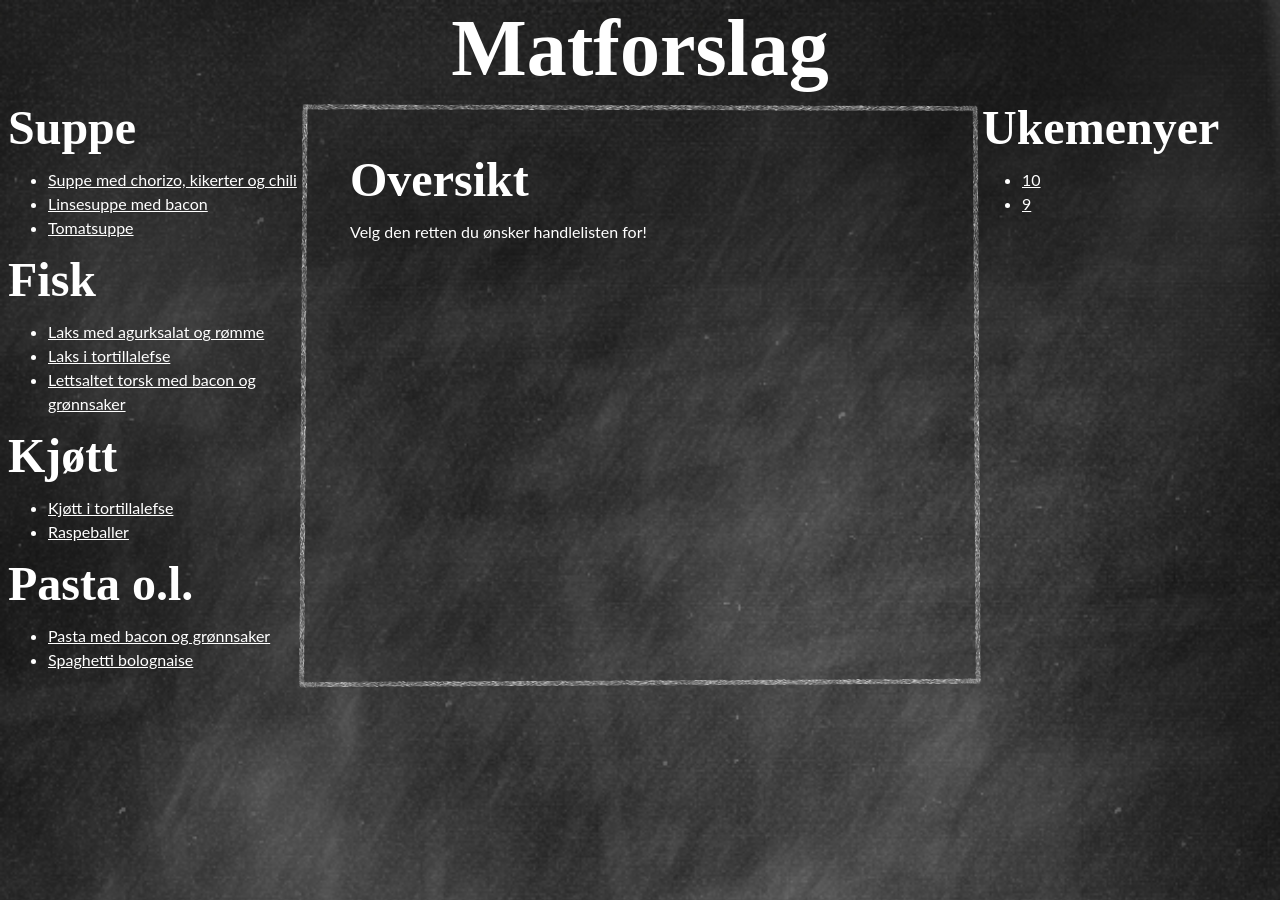
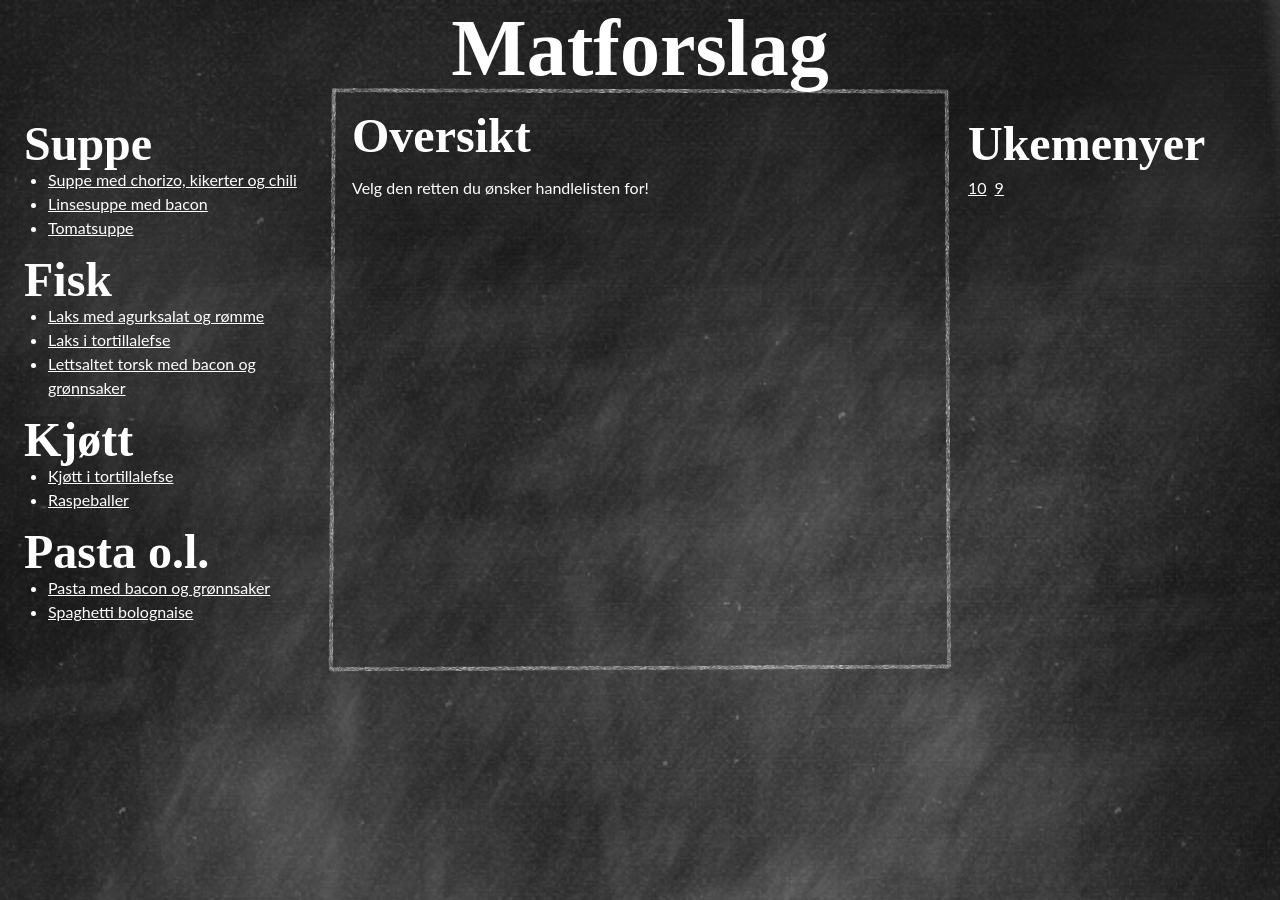
Before and after one commit to arejoh/matforslag, a Jekyll site: the page built from index.md, in a window 1280 px wide. Built offline with Jekyll 4.4.1, drawn with Linux system fonts in a browser that asks for light colours.

Commit message:
More styling

```diff
--- a/_sass/_article.scss
+++ b/_sass/_article.scss
@@ -1,6 +1,7 @@
 article {
-  border: solid 20px;
+  border: solid 1rem;
   border-image: url(../img/border.png) 60 stretch;
   color: #fff;
-  padding: 2em;
+  margin: 0;
+  padding: 0.5rem;
 }
--- /dev/null
+++ b/_sass/_base.scss
@@ -0,0 +1,29 @@
+body {
+  background: url(../img/chalkboard-black.jpg);
+  background-size: cover;
+}
+body,
+a {
+  color: #fff;
+}
+ul {
+  margin: 0 0 1rem;
+  padding: 0 0 0 1.5rem;
+}
+nav {
+  padding: 1.5rem;
+}
+section {
+  margin: 0 0 1rem;
+}
+h1 {
+  margin: 0;
+}
+.week-menus {
+  ul {
+    padding: 0;
+  }
+  li {
+    padding: 0.5rem 0.5rem 0.5rem 0;
+  }
+}
--- a/_sass/_layout.scss
+++ b/_sass/_layout.scss
@@ -1,10 +1,31 @@
+main {
+  display: flex;
+  flex-flow: column nowrap;
+  article,
+  nav {
+    box-sizing: border-box;
+  }
+  article {
+    order: 1;
+  }
+  nav {
+    padding: 2em 1em;
+  }
+  .dinners {
+    order: 3;
+  }
+  .week-menus {
+    order: 2;
+    ul {
+      display: flex;
+      list-style: none;
+    }
+  }
+}
 @media all and (min-width: 40em) {
   main {
     display: flex;
-    article,
-    nav {
-      box-sizing: border-box;
-    }
+    flex-flow: row;
     article {
       flex: 2;
       order: 2;
--- a/_sass/_typography.scss
+++ b/_sass/_typography.scss
@@ -7,9 +7,9 @@ h1, h2, h3, h4 {
   font-family: $serif-font;
 }
 h1 {
-  font-size: 3rem;
+  font-size: 2rem;
   &.site-header__title {
-    font-size: 5rem;
+    font-size: 3rem;
     text-align: center;
   }
   a {
@@ -30,5 +30,12 @@ h4 {
 [class^="dinners__title"],
 .week-menus__title {
   line-height: 1;
-  margin: 0 0 1rem;
 }
+@media all and (min-width: 30em) {
+  h1 {
+    font-size: 3rem;
+    &.site-header__title {
+      font-size: 5rem;
+    }
+  }
+}
--- a/css/style.scss
+++ b/css/style.scss
@@ -4,13 +4,5 @@
 @import "variables";
 @import "typography";
 @import "layout";
+@import "base";
 @import "article";
-
-body {
-  background: url(../img/chalkboard-black.jpg);
-  background-size: cover;
-}
-body,
-a {
-  color: #fff;
-}
```
